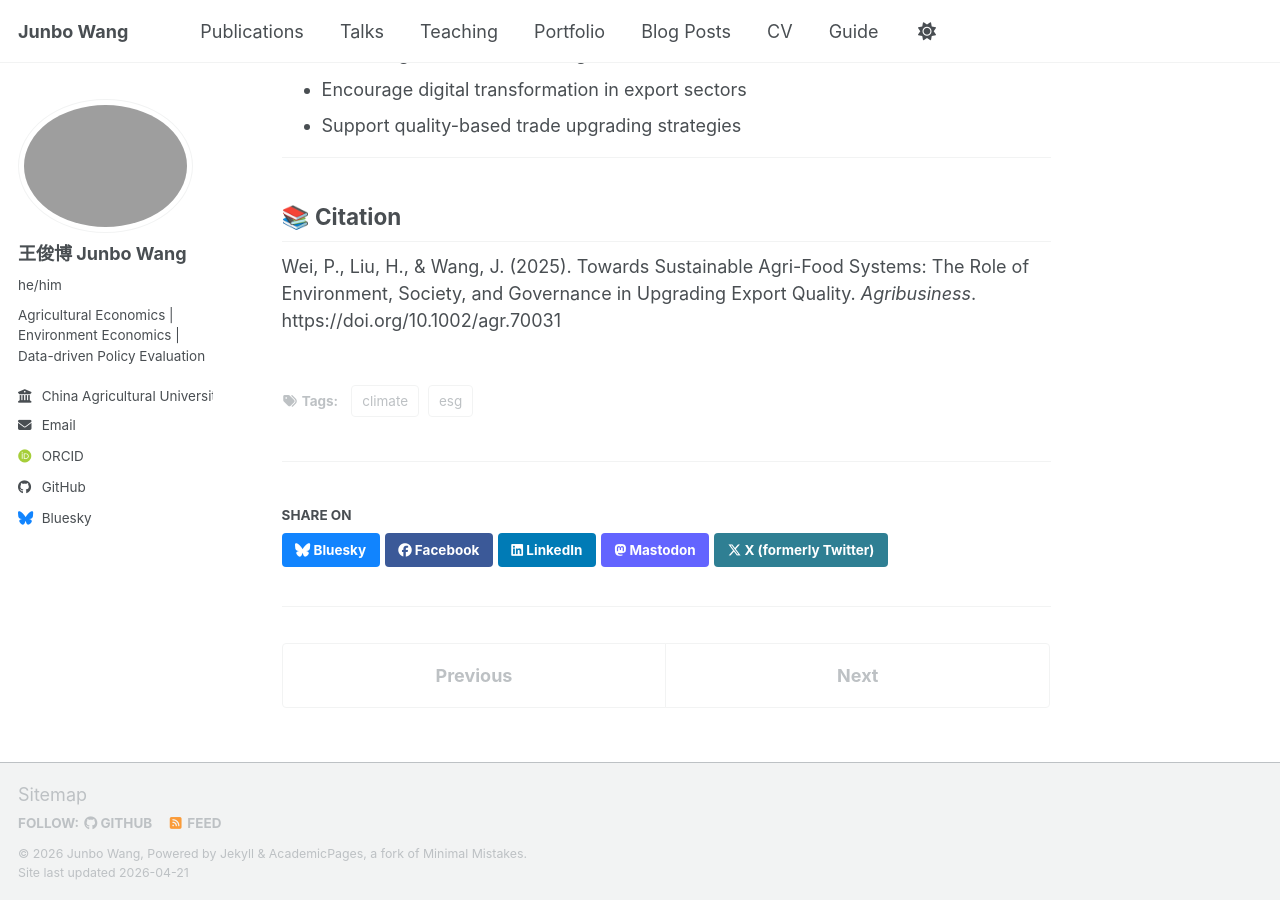
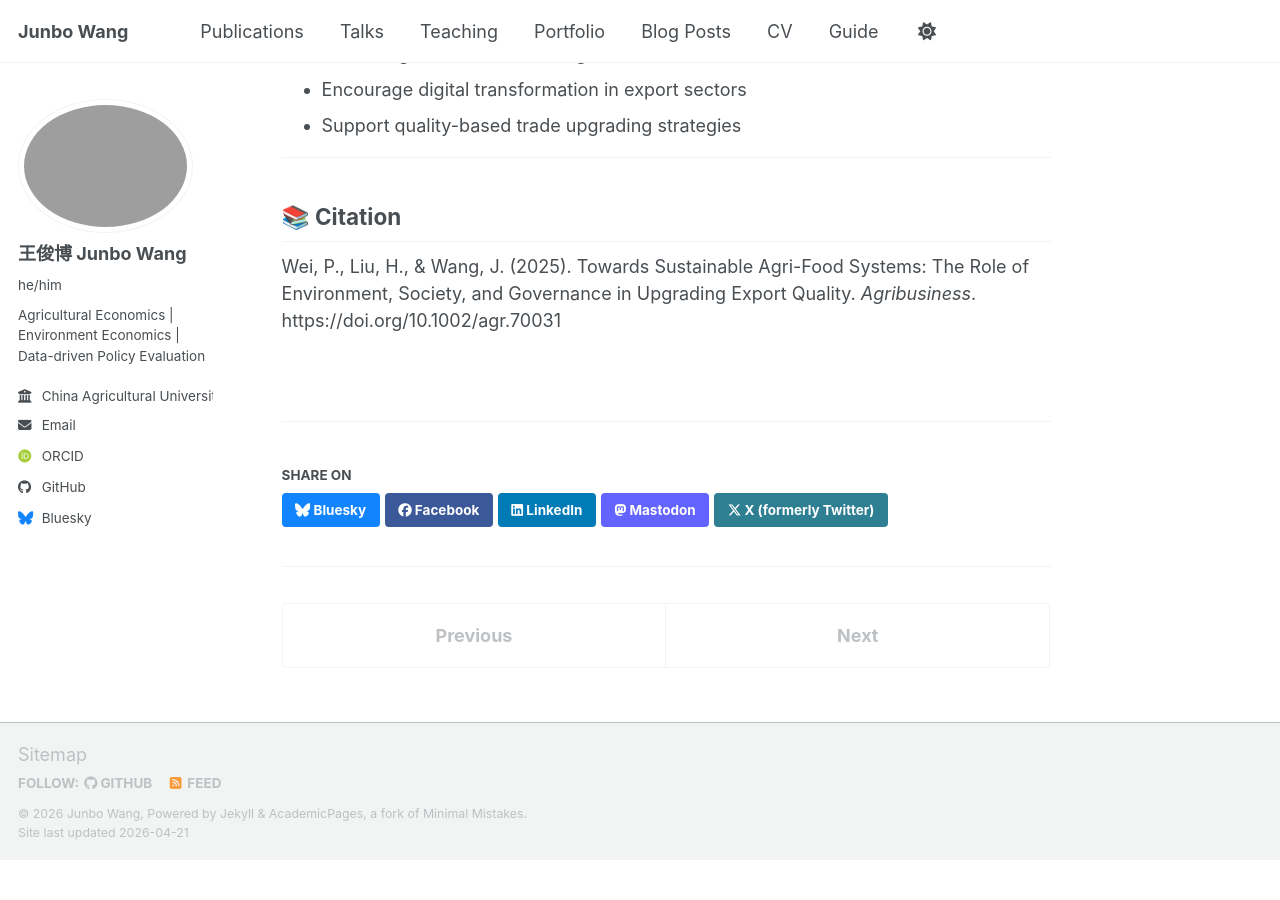
Before and after one commit to wangjunbo11/wangjunbo11.github.io, a Jekyll site: the page built from _publications/2026-04-esg-agri-food.md, in a window 1280 px wide and 900 px high, scrolled down 2168 px. Built offline with Jekyll 4.4.1, drawn with Linux system fonts in a browser that asks for light colours; some web fonts are replaced; a script bundle is joined from its source files by our own code; library files that are not in the unit come from our copies; after the commit the page ends 3028 px from its top, so only the background shows below that.

Commit message:
Update 2026-04-esg-agri-food.md

```diff
--- a/_publications/2026-04-esg-agri-food.md
+++ b/_publications/2026-04-esg-agri-food.md
@@ -4,9 +4,6 @@ collection: publications
 permalink: /publication/esg-agri-food/
 date: 2025-09-08
 
-tags:
-  - esg
-  - climate
 
 venue: "Agribusiness (SCI / SSCI, IF ≈ 2.0)"
 authors: "Ping Wei, Hongman Liu, Junbo Wang"
```
